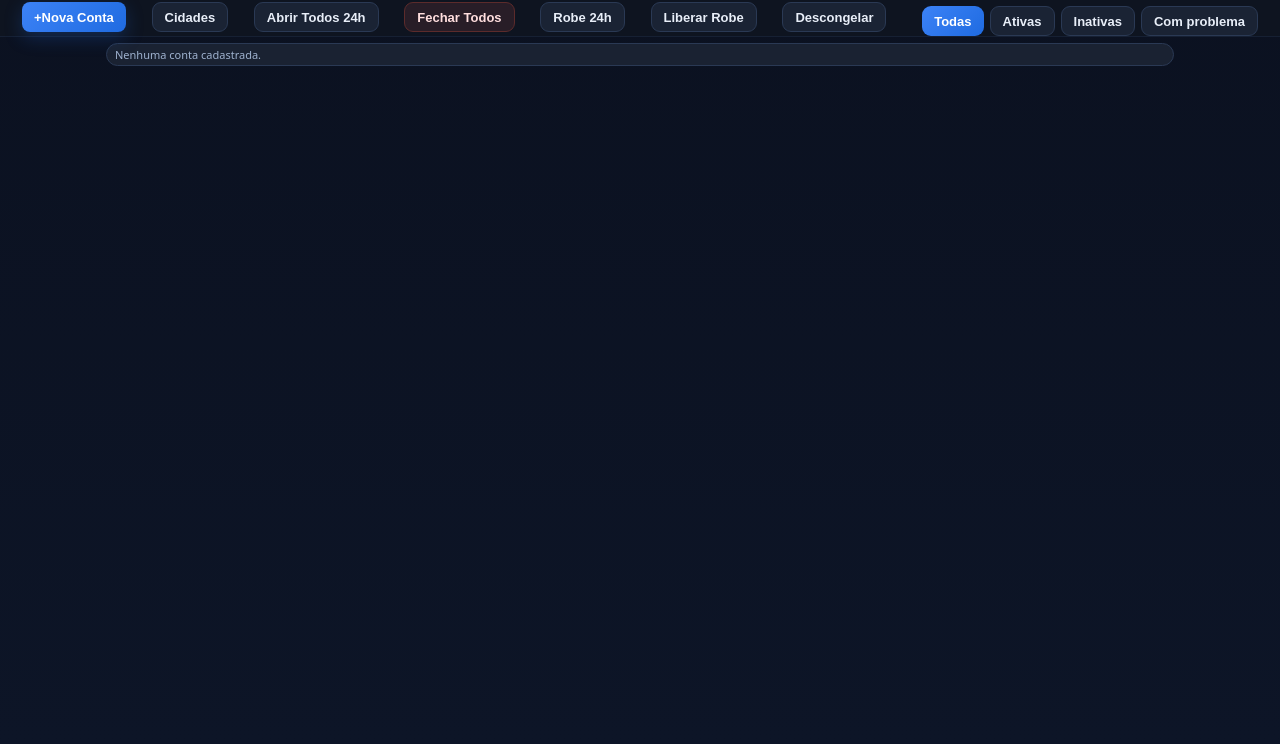
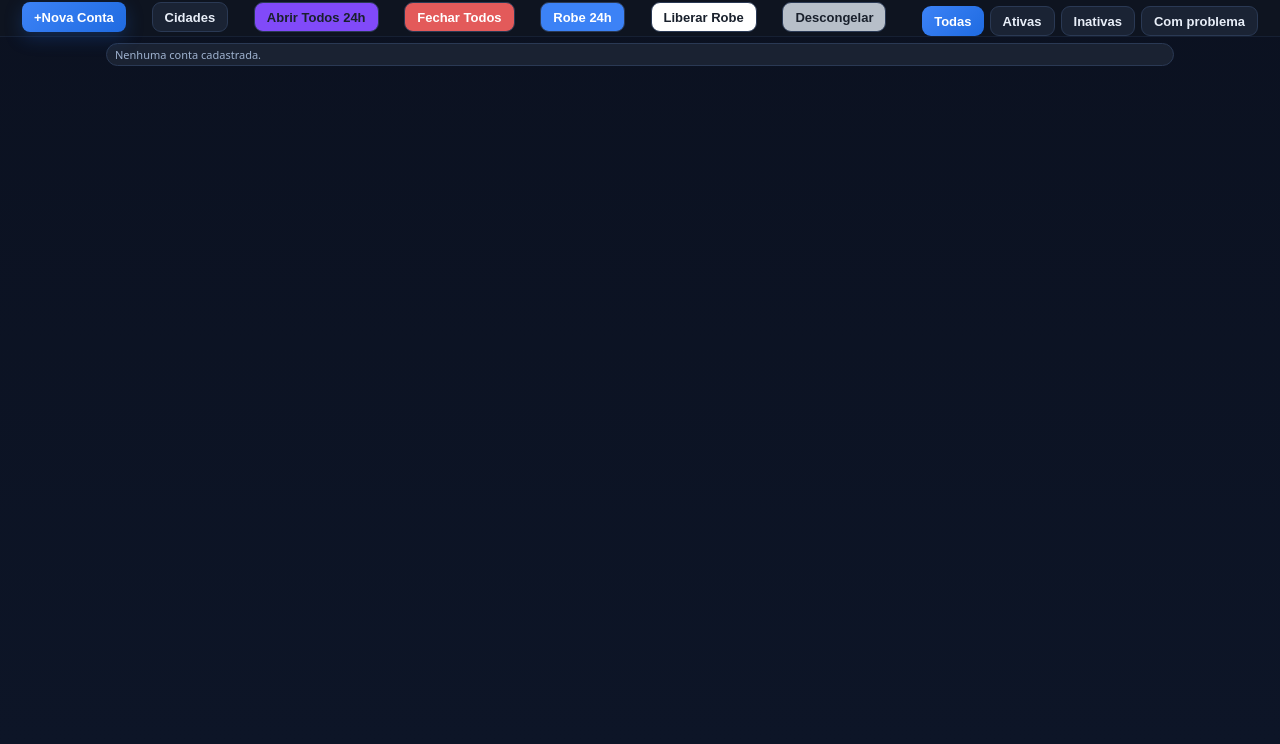
Before and after one commit to convenientetecnologia-coder/conveniente, a website: page public/index.html in a window 1280 px wide. Shown: the part 56-800 px from the top of the page. Drawn offline with Linux system fonts and the light colour scheme; no server answers.

Commit message:
[atualização]

```diff
--- a/public/index.html
+++ b/public/index.html
@@ -227,11 +227,11 @@
   <div class="toolbar toolbar-sticky">
     <button class="add-btn" id="addPerfilBtn">+Nova Conta</button>
     <button class="btn" id="citiesCountBtn">Cidades</button>
-    <button class="btn" id="startAllBtn">Abrir Todos 24h</button>
-    <button class="btn danger" id="stopAllBtn">Fechar Todos</button>
-    <button class="btn" id="robe24AllBtn">Robe 24h</button>
-    <button class="btn" id="robeReleaseAllBtn">Liberar Robe</button>
-    <button class="btn" id="unfreezeAllBtn">Descongelar</button>
+    <button class="btn btn-roxo" id="startAllBtn">Abrir Todos 24h</button>
+    <button class="btn btn-vermelho" id="stopAllBtn">Fechar Todos</button>
+    <button class="btn btn-azul" id="robe24AllBtn">Robe 24h</button>
+    <button class="btn btn-branco" id="robeReleaseAllBtn">Liberar Robe</button>
+    <button class="btn btn-cinza" id="unfreezeAllBtn">Descongelar</button>
     <div class="filters" style="display:inline-flex;gap:6px;margin-left:10px">
       <button class="btn" id="filterAll">Todas</button>
       <button class="btn" id="filterActive">Ativas</button>
```
